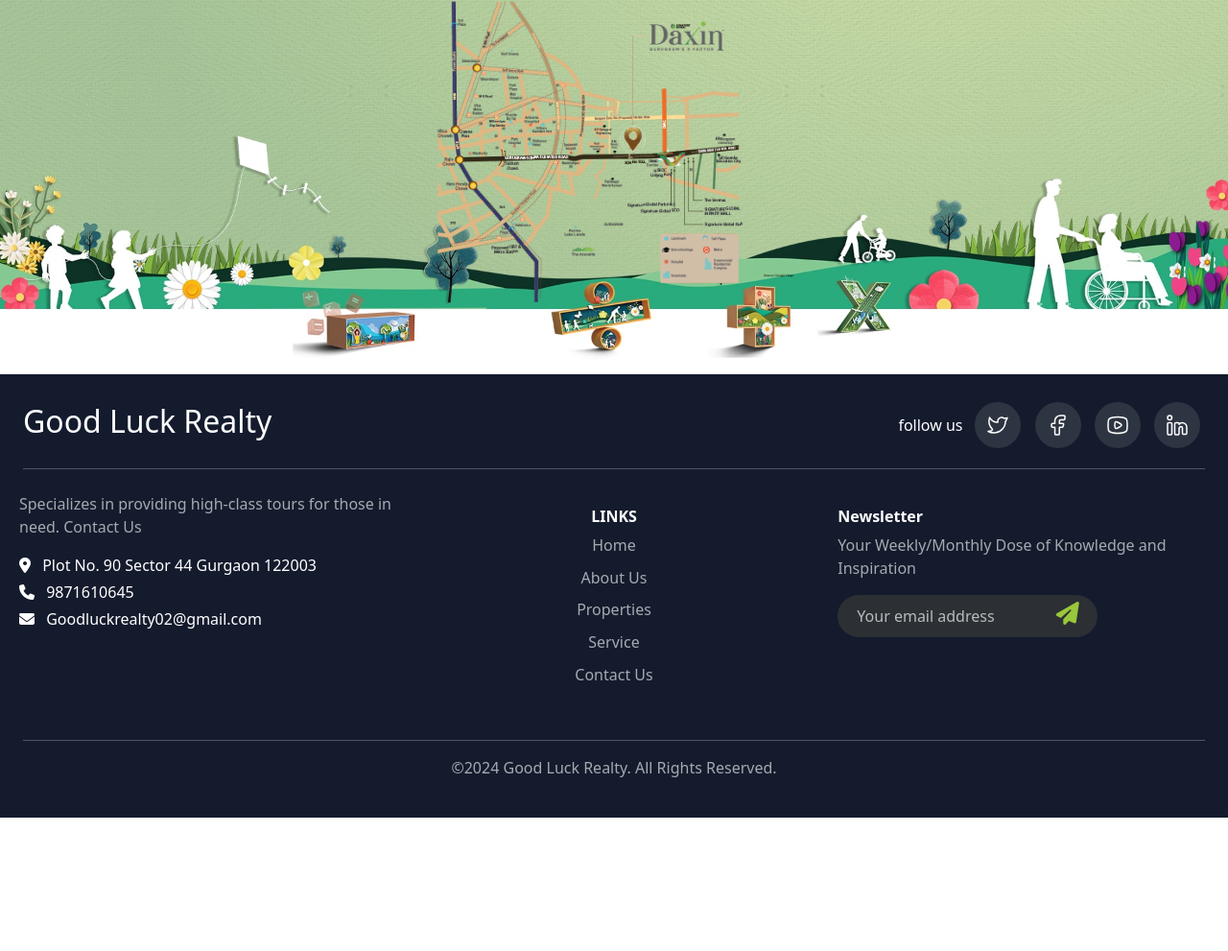
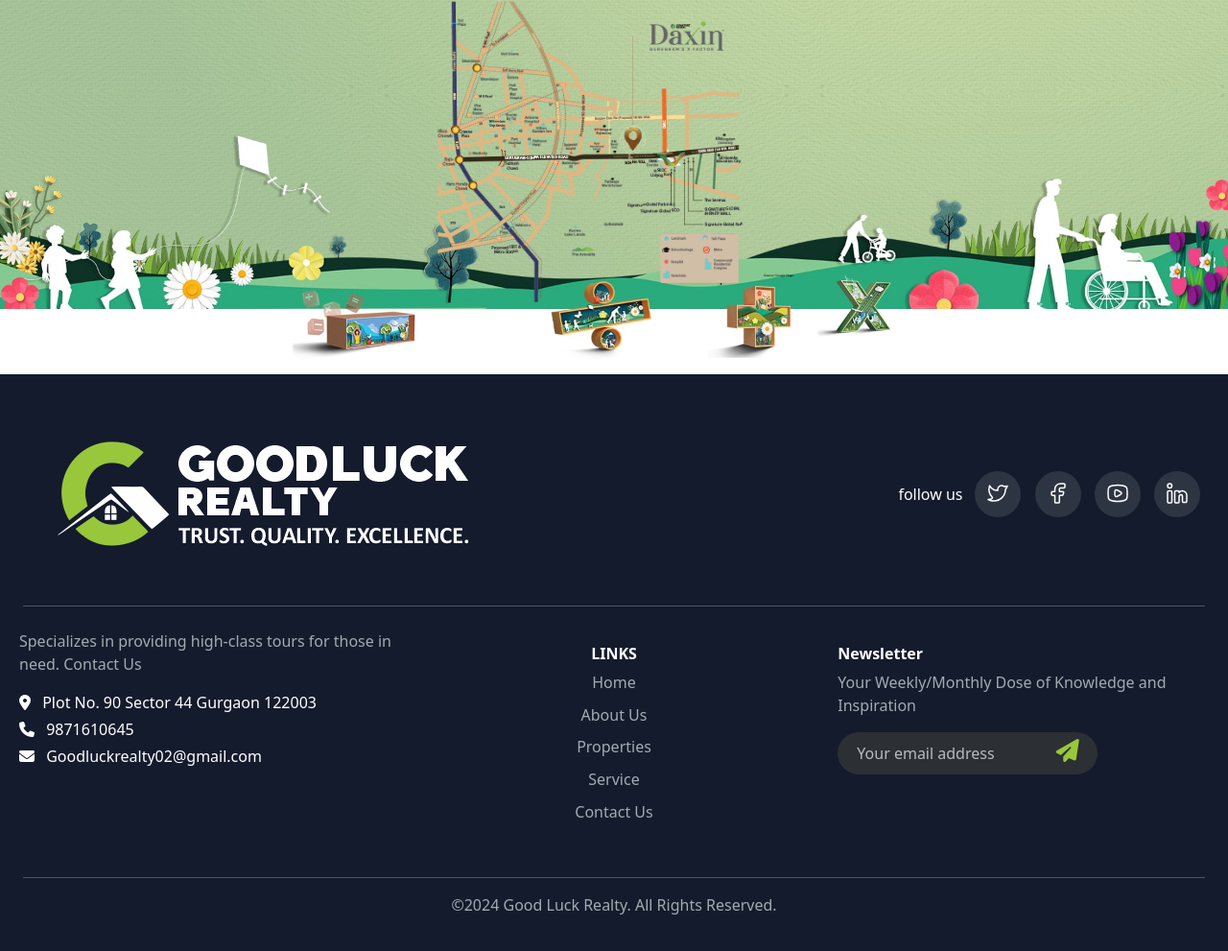
Before and after one commit to rohit14510/Good_LuckRealty, a plain HTML site: page ProjectDetails.html in a window 1280 px wide. Shown: the part 4186-5177 px from the top of the page at 96% size. Before the commit the page ends 5038 px from the top, so only its background shows below. Drawn offline with nearby package versions, Linux system fonts and the light colour scheme.

Commit message:
Update ProjectDetails.html

```diff
--- a/ProjectDetails.html
+++ b/ProjectDetails.html
@@ -307,7 +307,7 @@
 <!-- -------------------------------------------------------------Start Footer Section------------------------------------- -->
         <div class="container-fluid footer p-4">
             <div class="d-flex flex-wrap justify-content-lg-between justify-content-center align-items-center">
-                <h2 class="">Good Luck Realty</h2>
+                <img class="websitelogo" src="assets/good luck logo.png"  alt="">
                 <div class="d-flex flex-wrap align-items-center justify-content-center">
                     <p class="m-0">follow us</p>
                     <div class="social-icons_footer ms-2">
```
